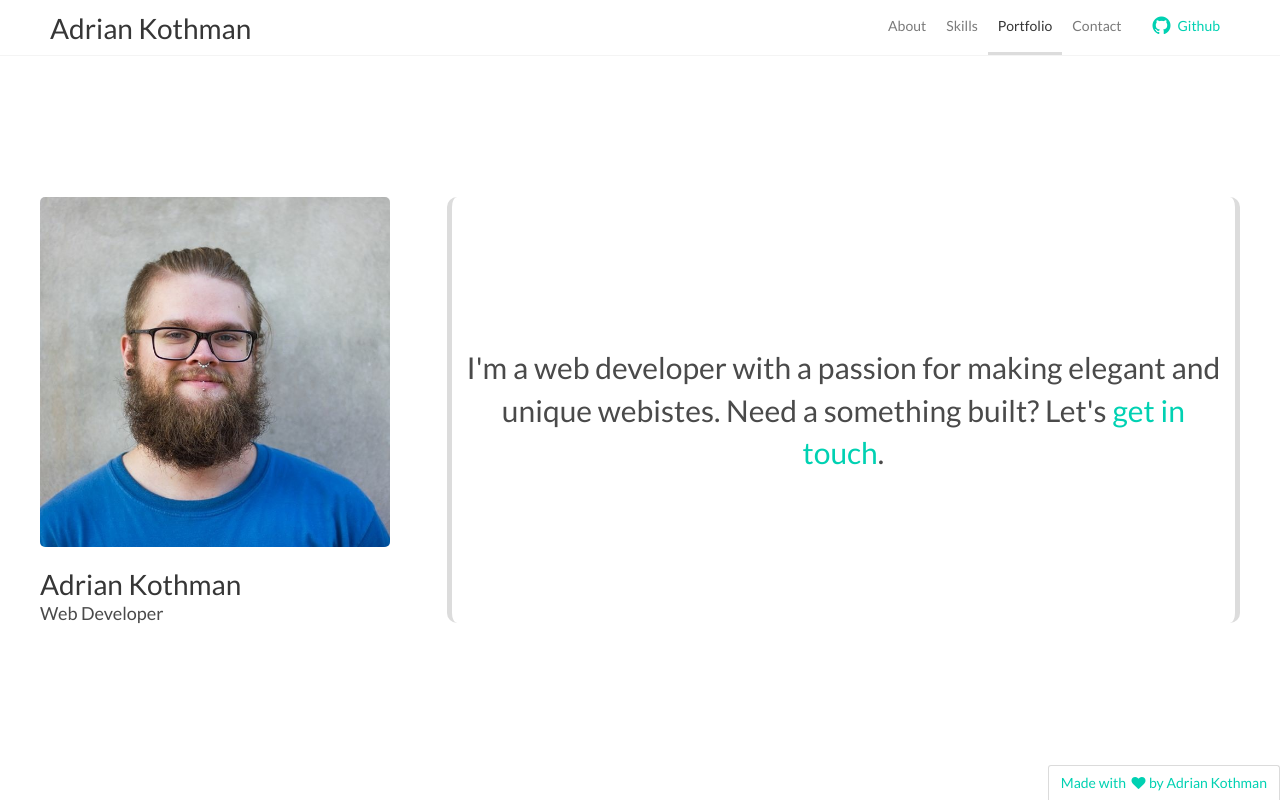
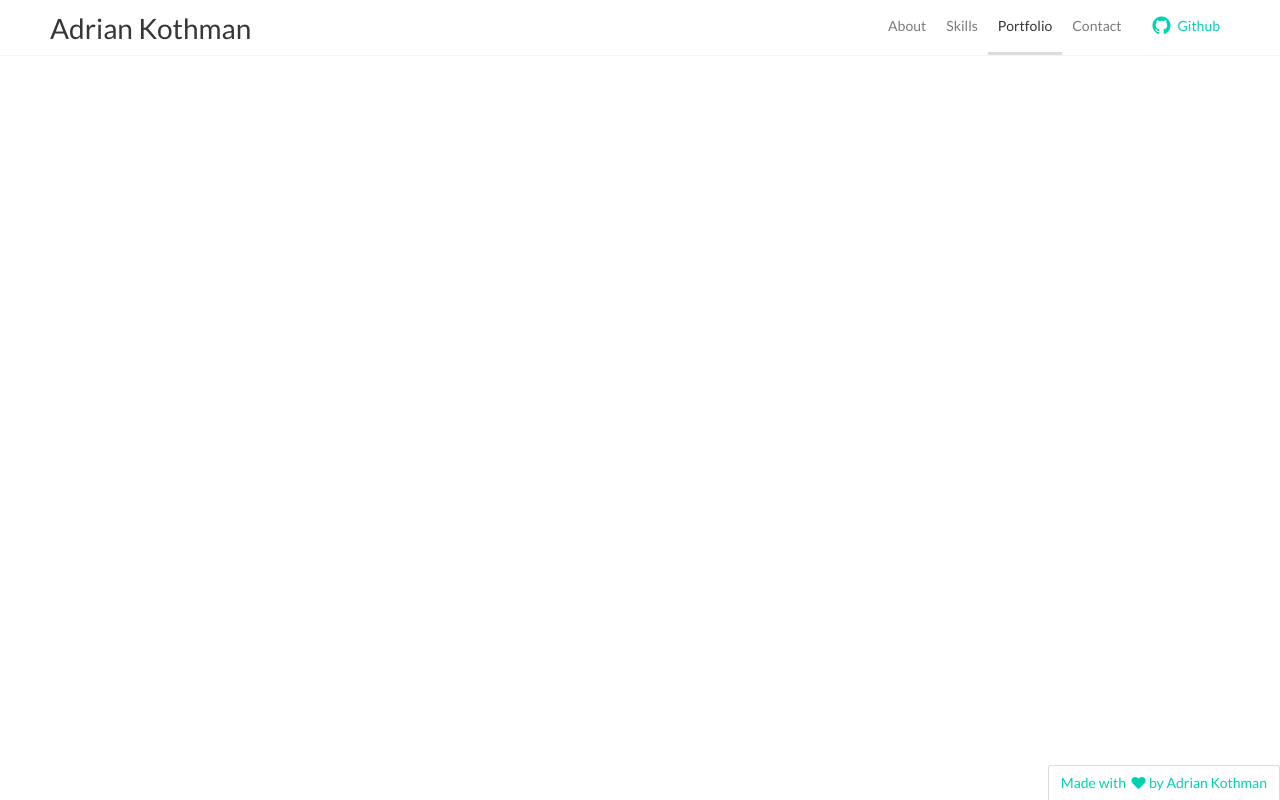
Before and after one commit to deborahkim/kothman.github.io, a plain HTML site: page portfolio.html in a window 1280 px wide. Drawn offline with nearby package versions, Linux system fonts and the light colour scheme.

Commit message:
Remove placeholder for skills and portfolio pages

```diff
--- a/portfolio.html
+++ b/portfolio.html
@@ -64,25 +64,8 @@
             <div class="hero-body stage">
                 <div class="container">
                     <div class="columns">
-                        <div class="column is-4">
-                            <h1 class="title">
-                                <img src="images/me_square.jpg" class="rounded img-350" alt="headshot">
-                            </h1>
-                            <h1 class="title">
-                                Adrian Kothman
-                            </h1>
-                            <h1 class="subtitle">
-                                Web Developer
-                            </h1>
-                        </div>
-                        <div class="column">
-                            <div class="about">
-                                <media>
-                                I'm a web developer with a passion for making elegant and unique webistes. Need a something built? Let's <a href="mailto:adrian@kothmanio">get in touch</a>.
-                                </media>
-                            </div>
-                        </div>
-                    </div>
+
+                    </div><!-- End columns -->
                 </div>
             </div>
 
```
Also changed, not shown: skills.html (+2 -19 lines).
